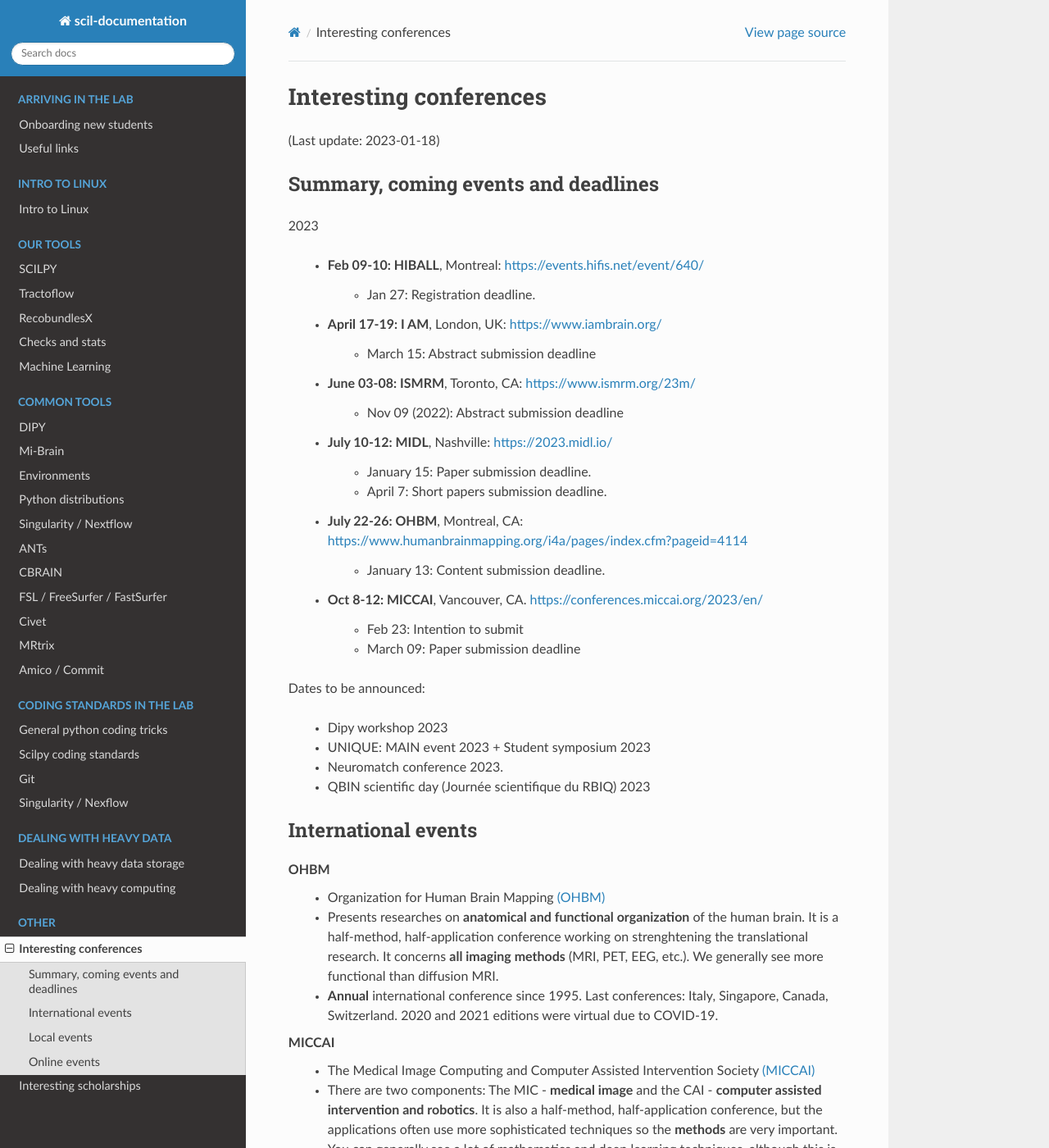
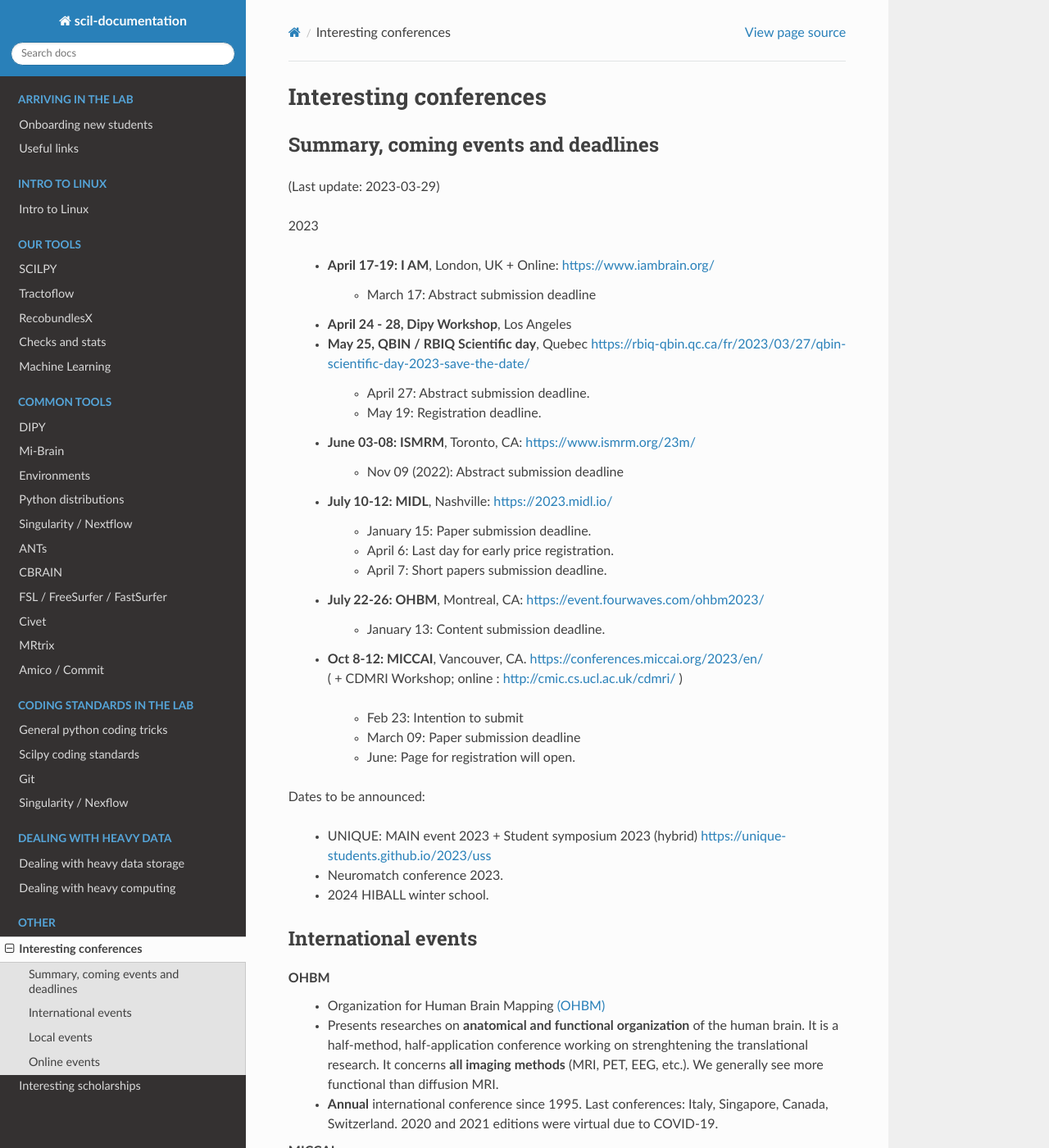
Before and after one commit to scilus/scil-documentation, a Sphinx documentation site: the page built from source/other/conferences.rst, in a window 1280 px wide and 1400 px high. Shown: the whole window at 82% size. Built offline with Sphinx 7.4.7 and the Read the Docs theme 2.0.0, drawn with Linux system fonts in a browser that asks for light colours.

Commit message:
Update conferences. March29.

```diff
--- a/source/other/conferences.rst
+++ b/source/other/conferences.rst
@@ -4,20 +4,24 @@ Interesting conferences
 .. role:: strike
     :class: strike
 
-(Last update: 2023-01-18)
 
 Summary, coming events and deadlines
 ------------------------------------
 
+(Last update: 2023-03-29)
+
 2023
 
-    - **Feb 09-10: HIBALL**, Montreal: https://events.hifis.net/event/640/
+    - **April 17-19: I AM**, London, UK + Online: https://www.iambrain.org/
 
-        - Jan 27: Registration deadline.
+        - March 17: Abstract submission deadline
 
-    - **April 17-19: I AM**, London, UK: https://www.iambrain.org/
+    - **April 24 - 28, Dipy Workshop**, Los Angeles
 
-        - March 15: Abstract submission deadline
+    - **May 25, QBIN / RBIQ Scientific day**, Quebec https://rbiq-qbin.qc.ca/fr/2023/03/27/qbin-scientific-day-2023-save-the-date/
+
+        - April 27: Abstract submission deadline.
+        - May 19: Registration deadline.
 
     - **June 03-08: ISMRM**, Toronto, CA: https://www.ismrm.org/23m/
 
@@ -26,23 +30,25 @@ Summary, coming events and deadlines
     - **July 10-12: MIDL**, Nashville: https://2023.midl.io/
 
         - January 15: Paper submission deadline.
+        - April 6: Last day for early price registration.
         - April 7: Short papers submission deadline.
 
-    - **July 22-26: OHBM**, Montreal, CA: https://www.humanbrainmapping.org/i4a/pages/index.cfm?pageid=4114
+    - **July 22-26: OHBM**, Montreal, CA: https://event.fourwaves.com/ohbm2023/
 
         - January 13: Content submission deadline.
 
-    - **Oct 8-12: MICCAI**, Vancouver, CA. https://conferences.miccai.org/2023/en/
+    - | **Oct 8-12: MICCAI**, Vancouver, CA. https://conferences.miccai.org/2023/en/
+      | ( + CDMRI Workshop; online : http://cmic.cs.ucl.ac.uk/cdmri/ )
 
         - Feb 23: Intention to submit
         - March 09: Paper submission deadline
+        - June: Page for registration will open.
 
 Dates to be announced:
 
-    - Dipy workshop 2023
-    - UNIQUE: MAIN event 2023 + Student symposium 2023
+    - UNIQUE: MAIN event 2023 + Student symposium 2023 (hybrid) https://unique-students.github.io/2023/uss
     - Neuromatch conference 2023.
-    - QBIN scientific day (Journée scientifique du RBIQ) 2023
+    - 2024 HIBALL winter school.
 
 
 International events
@@ -103,7 +109,6 @@ Symposium Imagining Imaging
 HIBALL Winter School:
     - Tutorials convering different aspects of working with the BigBrain. https://events.hifis.net/event/640/
 
-
 Online events
 -------------
 
```
